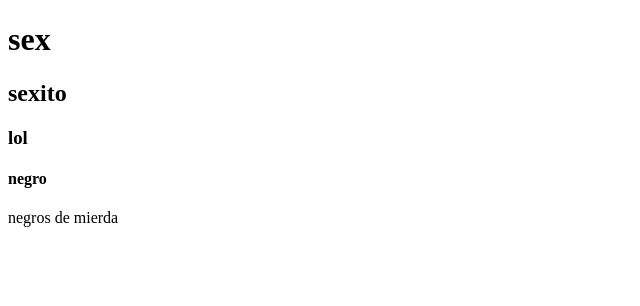
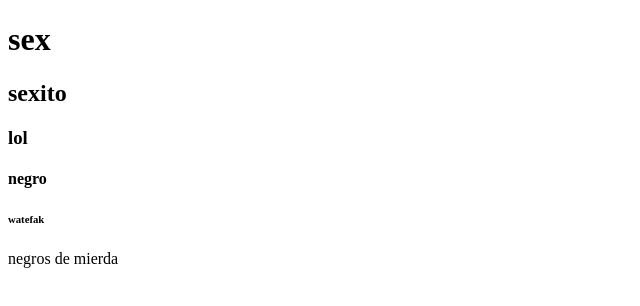
Before and after one commit to matiasdonato/clase10, a plain HTML site: page index.html in a window 1280 px wide. Shown: the whole page, without its empty margins (0-640 px from the left). Drawn offline with Linux system fonts and the light colour scheme.

Commit message:
que re carajos

```diff
--- a/index.html
+++ b/index.html
@@ -14,6 +14,8 @@
     <h3>lol</h3>
     <h4>negro</h4>
 
+    <h6>watefak</h6>
+
     <footer>
         <p>negros de mierda</p>
     </footer>
```
